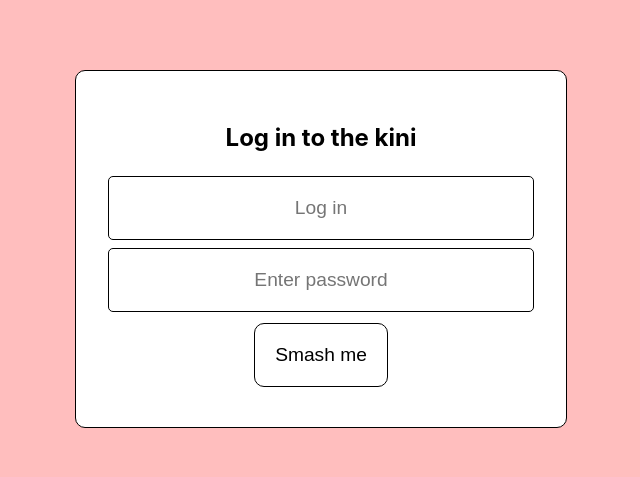
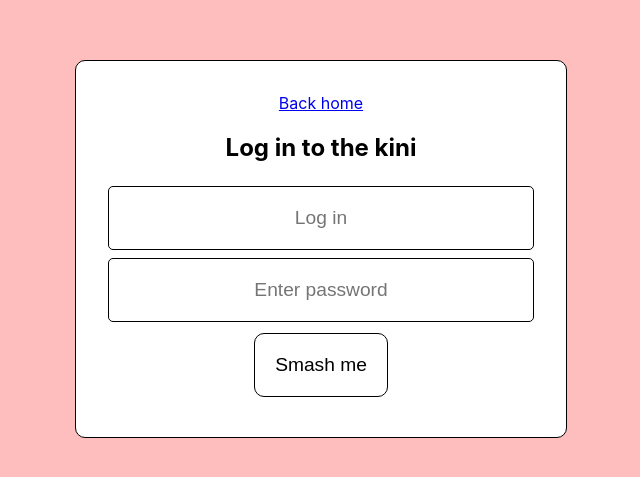
Before and after one commit to vunderkind/auth-demo, a React (Create React App) app in the folder friends/: page /login in a window 1280 px wide. Shown: the part 151-628 px from the top of the page, without its empty margins (319-959 px from the left). Built offline with nearby package versions, Linux system fonts and the light colour scheme.

Commit message:
added back home nav

```diff
--- a/friends/src/Components/Login.js
+++ b/friends/src/Components/Login.js
@@ -1,13 +1,16 @@
 import React, {useState} from 'react';
 import {axiosWithAuth} from '../utils/axiosWithAuth';
 import '../App.css';
+import { Link } from 'react-router-dom';
 
 function Login(props) {
   const [credentials, setCredentials] = useState({})
+  const [status, setStatus] = useState()
   const handleSubmit = (e)=> {
     e.preventDefault()
     axiosWithAuth().post('http://localhost:5000/api/login', credentials)
     .then(res=> {
+      setStatus(res.status)
       localStorage.setItem('token', res.data.payload);
       props.history.push('/FriendsList')
   })
@@ -23,6 +26,7 @@
   }
   return (
     <div className="App">
+      <Link to="/">Back home</Link>
       <h2>Log in to the kini</h2>
       <form onSubmit={handleSubmit}>
         <input type="text" name='username' value={credentials.username} onChange={handleChange} placeholder="Log in"/>
```
Also changed, not shown: 1 other file (tests, documents, lock files or other folders).
